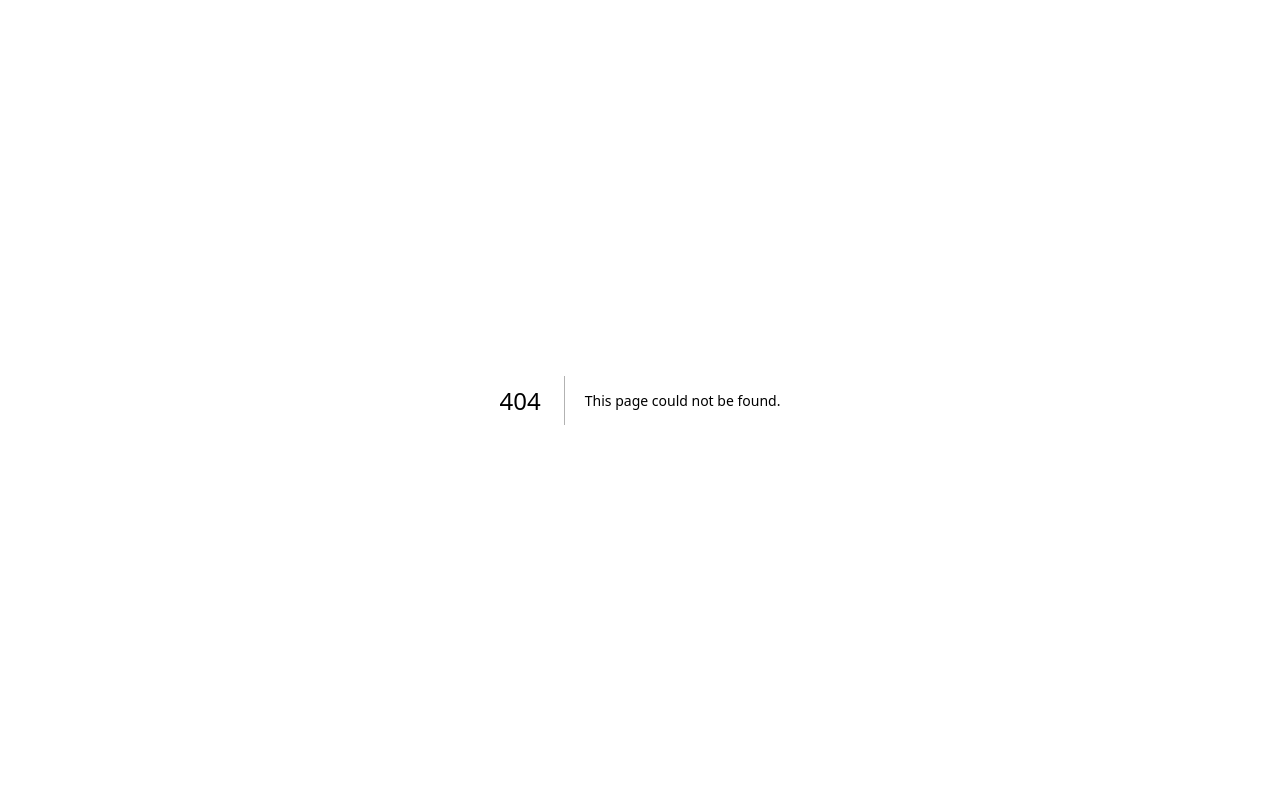
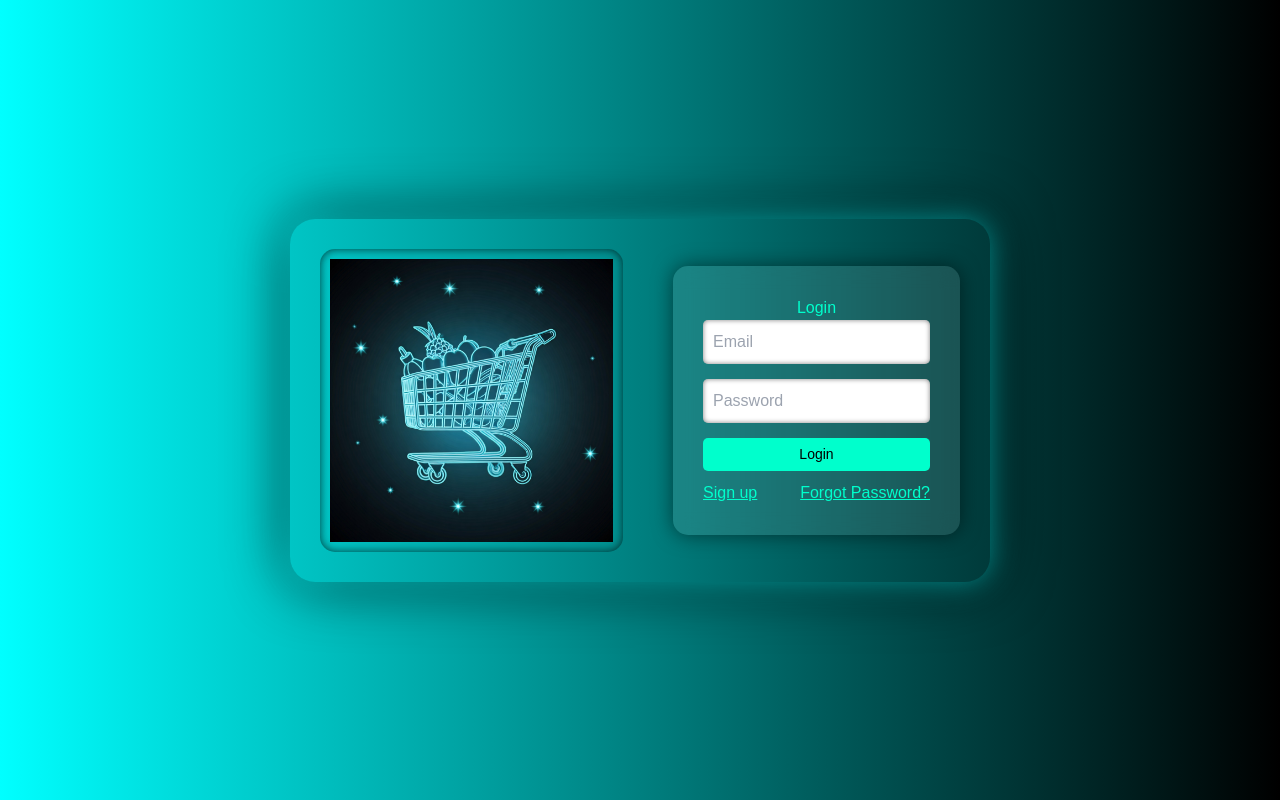
Before and after one commit to adw-ith/MaceKart, a Next.js app: page /login in a window 1280 px wide. Before the commit this address had no page. Built offline with nearby package versions, Linux system fonts and the light colour scheme.

Commit message:
logindone

```diff
--- a/package.json
+++ b/package.json
@@ -10,10 +10,10 @@
   },
   "dependencies": {
     "@prisma/client": "^5.20.0",
-    "next": "14.2.14",
+    "next": "^14.2.14",
     "prisma": "^5.20.0",
-    "react": "^18",
-    "react-dom": "^18"
+    "react": "^18.3.1",
+    "react-dom": "^18.3.1"
   },
   "devDependencies": {
     "@types/node": "^20",
--- /dev/null
+++ b/src/app/login/page.tsx
@@ -0,0 +1,263 @@
+"use client"; // This tells Next.js that this is a Client Component
+
+import { useState } from 'react';
+import Image from 'next/image';
+import Link from 'next/link';
+
+interface FormData {
+  name: string;
+  email: string;
+  password: string;
+}
+
+export default function App() {
+  const [currentForm, setCurrentForm] = useState<'login' | 'signup' | 'recover'>('login'); // Restricting form states
+  const [formData, setFormData] = useState<FormData>({ name: '', email: '', password: '' });
+  const [message, setMessage] = useState<string>('');
+
+  const handleInputChange = (e: React.ChangeEvent<HTMLInputElement>) => {
+    const { name, value } = e.target;
+    setFormData({ ...formData, [name]: value });
+  };
+
+  const handleLoginSubmit = (e: React.FormEvent<HTMLFormElement>) => {
+    e.preventDefault();
+    console.log('Logging in...', formData);
+    // Add your login logic here
+  };
+
+  const handleSignupSubmit = (e: React.FormEvent<HTMLFormElement>) => {
+    e.preventDefault();
+    console.log('Signing up...', formData);
+    // Add your signup logic here
+  };
+
+  const handleRecoverSubmit = (e: React.FormEvent<HTMLFormElement>) => {
+    e.preventDefault();
+    console.log('Sending recovery email to:', formData.email);
+    setMessage('Recovery email sent! Please check your inbox.');
+    setFormData({ ...formData, email: '' }); // Clear email input
+  };
+
+  const toggleForm = (form: 'login' | 'signup' | 'recover') => {
+    setCurrentForm(form);
+    setMessage(''); // Clear any message when toggling
+  };
+
+  return (
+    <div style={styles.outerContainer}>
+      <div style={styles.container}>
+        <div style={styles.imageWrapper}>
+          <Image
+            src="/cartimage1.jpeg"
+            alt="Shopping cart"
+            width={300}
+            height={300}
+          />
+        </div>
+        <div style={styles.formWrapper}>
+          {currentForm === 'login' && (
+            <>
+              <h2 style={styles.heading}>Login</h2>
+              <form style={styles.form} onSubmit={handleLoginSubmit}>
+                <input
+                  style={styles.input}
+                  type="email"
+                  name="email"
+                  placeholder="Email"
+                  value={formData.email}
+                  onChange={handleInputChange}
+                  required
+                />
+                <input
+                  style={styles.input}
+                  type="password"
+                  name="password"
+                  placeholder="Password"
+                  value={formData.password}
+                  onChange={handleInputChange}
+                  required
+                />
+                <button type="submit" style={styles.button}>
+                  Login
+                </button>
+              </form>
+              <div style={styles.switchText}>
+                <p style={styles.switchTextContainer}>
+                  <span style={styles.link} onClick={() => toggleForm('signup')}>
+                    Sign up
+                  </span>
+                  <Link href="#" onClick={() => toggleForm('recover')}>
+                    <span style={styles.forgotPasswordLink}>
+                      Forgot Password?
+                    </span>
+                  </Link>
+                </p>
+              </div>
+            </>
+          )}
+          {currentForm === 'signup' && (
+            <>
+              <h2 style={styles.heading}>Sign Up</h2>
+              <form style={styles.form} onSubmit={handleSignupSubmit}>
+                <input
+                  style={styles.input}
+                  type="text"
+                  name="name"
+                  placeholder="Name"
+                  value={formData.name}
+                  onChange={handleInputChange}
+                  required
+                />
+                <input
+                  style={styles.input}
+                  type="email"
+                  name="email"
+                  placeholder="Email"
+                  value={formData.email}
+                  onChange={handleInputChange}
+                  required
+                />
+                <input
+                  style={styles.input}
+                  type="password"
+                  name="password"
+                  placeholder="Password"
+                  value={formData.password}
+                  onChange={handleInputChange}
+                  required
+                />
+                <button type="submit" style={styles.button}>
+                  Sign Up
+                </button>
+              </form>
+              <div style={styles.switchText}>
+                <p style={styles.switchTextContainer}>
+                  <span style={styles.link} onClick={() => toggleForm('login')}>
+                    Login
+                  </span>
+                </p>
+              </div>
+            </>
+          )}
+          {currentForm === 'recover' && (
+            <>
+              <h2 style={styles.heading}>Recover Your Password</h2>
+              {message && <p style={styles.message}>{message}</p>}
+              <form style={styles.form} onSubmit={handleRecoverSubmit}>
+                <input
+                  style={styles.input}
+                  type="email"
+                  name="email"
+                  placeholder="Enter your email"
+                  value={formData.email}
+                  onChange={handleInputChange}
+                  required
+                />
+                <button type="submit" style={styles.button}>
+                  Send Recovery Email
+                </button>
+              </form>
+              <div style={styles.switchText}>
+                <p style={styles.switchTextContainer}>
+                  <span style={styles.link} onClick={() => toggleForm('login')}>
+                    Login
+                  </span>
+                </p>
+              </div>
+            </>
+          )}
+        </div>
+      </div>
+    </div>
+  );
+}
+
+const styles = {
+  outerContainer: {
+    display: 'flex',
+    justifyContent: 'center',
+    alignItems: 'center',
+    height: '100vh',
+    background: 'linear-gradient(to right, cyan, black)',
+  },
+  container: {
+    display: 'flex',
+    alignItems: 'center',
+    justifyContent: 'center',
+    padding: '30px',
+    borderRadius: '25px',
+    boxShadow: '0 0 30px rgba(0, 255, 255, 0.5), 0 0 60px rgba(0, 0, 0, 0.8)',
+    position: 'relative',
+    width: '700px',
+    maxWidth: '100%',
+    overflow: 'hidden',
+  },
+  imageWrapper: {
+    marginRight: '50px',
+    background: 'rgba(0, 255, 255, 0.1)',
+    padding: '10px',
+    borderRadius: '15px',
+    boxShadow: 'inset 0 0 10px rgba(0, 0, 0, 0.7)',
+  },
+  formWrapper: {
+    backgroundColor: 'rgba(255, 255, 255, 0.1)',
+    backdropFilter: 'blur(10px)',
+    padding: '30px',
+    borderRadius: '15px',
+    boxShadow: '0px 0px 20px rgba(0, 0, 0, 0.5)',
+  },
+  heading: {
+    color: '#00ffcc',
+    textAlign: 'center',
+  },
+  form: {
+    display: 'flex',
+    flexDirection: 'column',
+  },
+  input: {
+    padding: '10px',
+    marginBottom: '15px',
+    border: 'none',
+    borderRadius: '5px',
+    boxShadow: 'inset 0 0 5px rgba(0, 0, 0, 0.5)',
+    color: 'black', // Set text color to black
+  },
+  button: {
+    backgroundColor: '#00ffcc',
+    color: 'black',
+    padding: '6px',
+    fontSize: '14px',
+    border: 'none',
+    borderRadius: '5px',
+    cursor: 'pointer',
+    transition: 'background-color 0.3s ease',
+  },
+  message: {
+    color: '#00ff00',
+    marginBottom: '15px',
+  },
+  switchText: {
+    textAlign: 'center',
+    marginTop: '10px',
+    color: '#fff',
+  },
+  switchTextContainer: {
+    display: 'flex',
+    justifyContent: 'space-between',
+    alignItems: 'center',
+    marginTop: '10px',
+    color: '#fff',
+  },
+  link: {
+    color: '#00ffcc',
+    cursor: 'pointer',
+    textDecoration: 'underline',
+    marginRight: '20px',
+  },
+  forgotPasswordLink: {
+    color: '#00ffcc',
+    cursor: 'pointer',
+    textDecoration: 'underline',
+  },
+};
```
Also changed, not shown: public/cartimage1.jpeg (added), src/app/page.tsx (line endings or trailing spaces), 1 other file (tests, documents, lock files or other folders).
